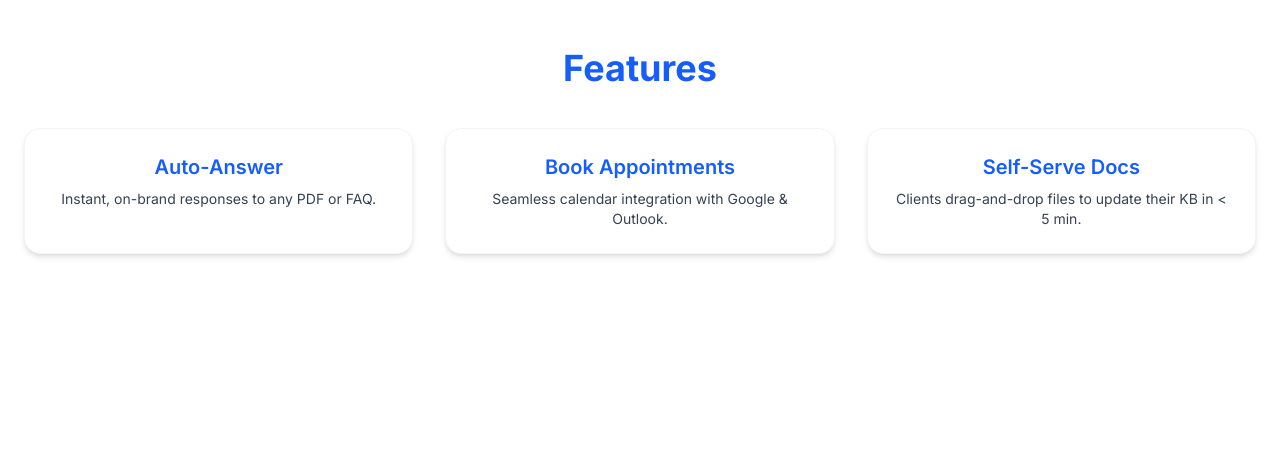
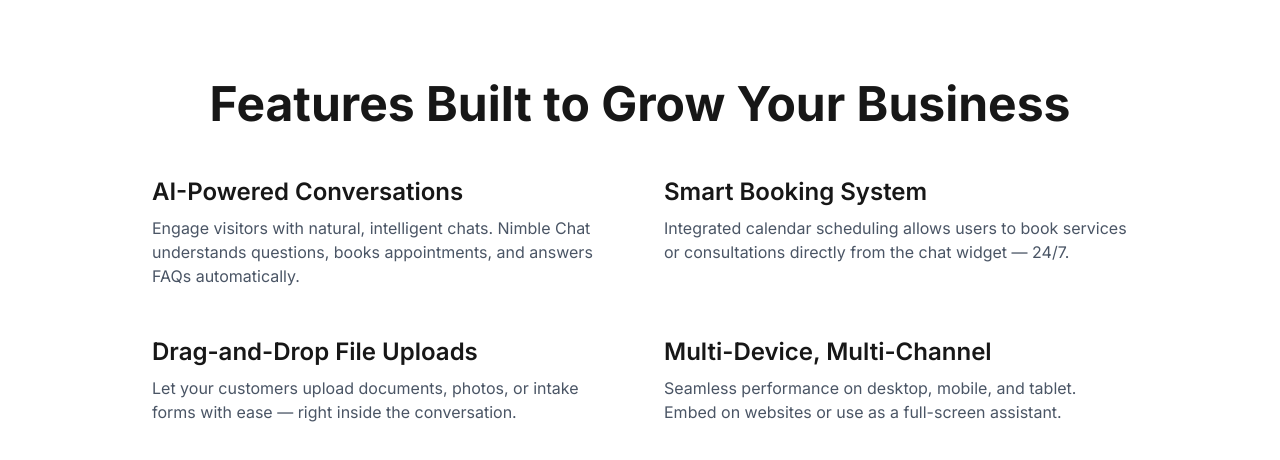
Before and after one commit to wayner22210/nimble-chat-site, a Next.js app: page /features in a window 1280 px wide. Shown: the top 460 px of the page. Built offline with nearby package versions, Linux system fonts and the light colour scheme.

Commit message:
Update page.tsx

```diff
--- a/src/app/features/page.tsx
+++ b/src/app/features/page.tsx
@@ -1,23 +1,39 @@
-"use client"
-import { siteContent } from "@/content/siteContent"
+export default function FeaturesPage() {
+  return (
+    <div className="px-6 py-20 max-w-5xl mx-auto">
+      <h1 className="text-4xl md:text-5xl font-bold text-center mb-12">
+        Features Built to Grow Your Business
+      </h1>
 
-export default function FeaturesPage() {
-  const { features } = siteContent.home
+      <div className="grid md:grid-cols-2 gap-12">
+        <div>
+          <h2 className="text-2xl font-semibold mb-2">AI-Powered Conversations</h2>
+          <p className="text-gray-600">
+            Engage visitors with natural, intelligent chats. Nimble Chat understands questions, books appointments, and answers FAQs automatically.
+          </p>
+        </div>
 
-  return (
-    <div className="container mx-auto px-6 py-12">
-      <h1 className="text-4xl font-bold text-blue-600 text-center mb-10">Features</h1>
-      <div className="grid md:grid-cols-3 gap-8">
-        {features.map((feature, index) => (
-          <div
-            key={index}
-            className="bg-white border border-gray-100 rounded-2xl shadow-md p-6 text-center"
-          >
-            <h2 className="text-xl font-semibold text-blue-600 mb-2">{feature.title}</h2>
-            <p className="text-gray-700 text-sm">{feature.desc}</p>
-          </div>
-        ))}
+        <div>
+          <h2 className="text-2xl font-semibold mb-2">Smart Booking System</h2>
+          <p className="text-gray-600">
+            Integrated calendar scheduling allows users to book services or consultations directly from the chat widget — 24/7.
+          </p>
+        </div>
+
+        <div>
+          <h2 className="text-2xl font-semibold mb-2">Drag-and-Drop File Uploads</h2>
+          <p className="text-gray-600">
+            Let your customers upload documents, photos, or intake forms with ease — right inside the conversation.
+          </p>
+        </div>
+
+        <div>
+          <h2 className="text-2xl font-semibold mb-2">Multi-Device, Multi-Channel</h2>
+          <p className="text-gray-600">
+            Seamless performance on desktop, mobile, and tablet. Embed on websites or use as a full-screen assistant.
+          </p>
+        </div>
       </div>
     </div>
-  )
+  );
 }
```
